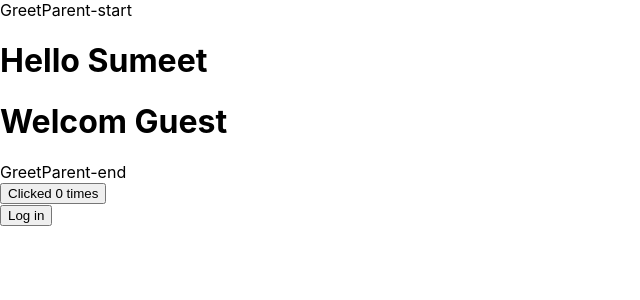
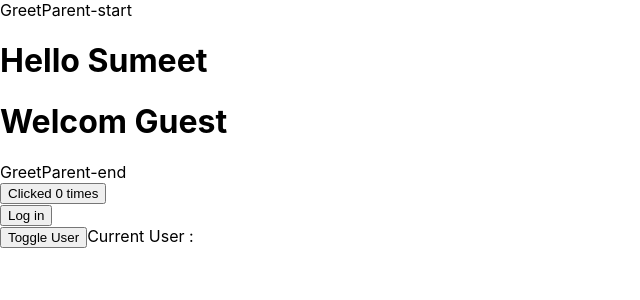
Before and after one commit to sumeetpatond/React-Typescript, a React (Create React App) app: page / in a window 1280 px wide. Shown: the top 300 px of the page, without its empty margins (0-640 px from the left). Built offline with nearby package versions, Linux system fonts and the light colour scheme.

Commit message:
useState with generic type

```diff
--- a/src/App.tsx
+++ b/src/App.tsx
@@ -4,6 +4,7 @@ import Button from './components/Button';
 import Greet from "./components/Greet";
 import GreetParent from "./components/GreetParent";
 import LoggedIn from './components/LoggedIn';
+import User from './components/User';
 
 // type css = React.CSSProperties;
 
@@ -22,6 +23,7 @@ function App() {
       </GreetParent>
       <Button  count={count} handleOnClick={handleOnClick}></Button>
       <LoggedIn></LoggedIn>
+      <User/>
     </>
   );
 }
--- /dev/null
+++ b/src/components/User.tsx
@@ -0,0 +1,23 @@
+import React,{useState} from 'react'
+
+type UserType = {
+    name:string;
+}
+
+const User = function(){
+    const [user, setUser] = useState<UserType | null>(null);
+
+    const handleClick = function(){
+        if(user) setUser(null)
+        else setUser({name:'Sumeet'})
+    }
+
+    return (
+        <div>
+            <button onClick={handleClick}>Toggle User</button>
+            Current User : {user?.name}
+        </div>
+    )
+}
+
+export default User
```
